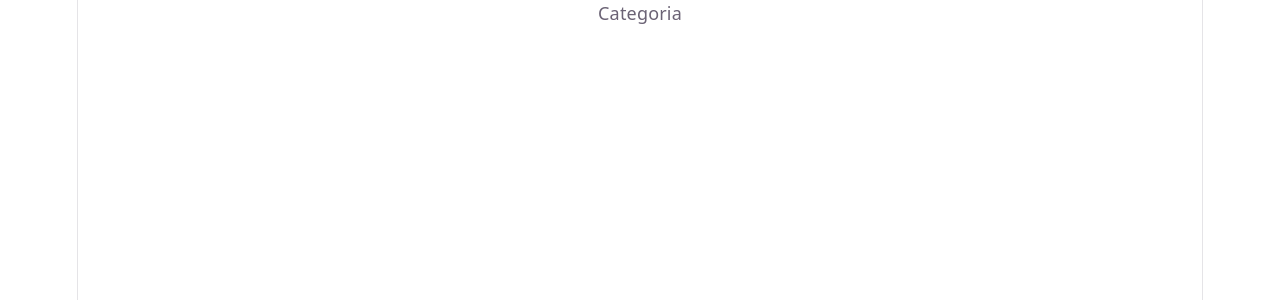
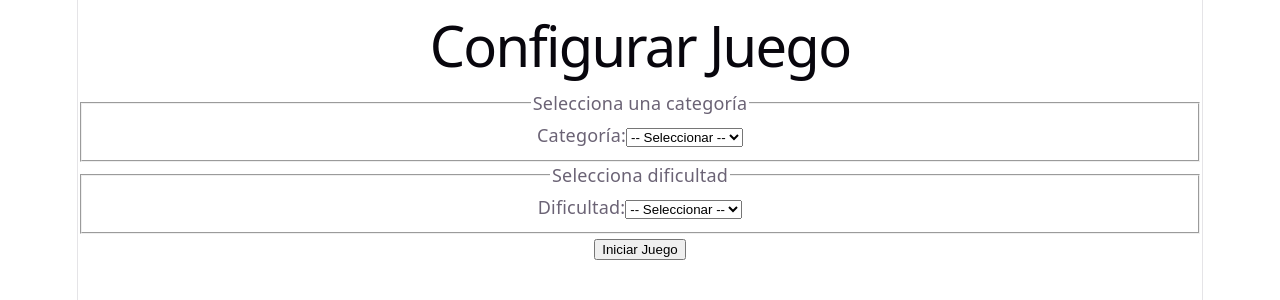
Before and after one commit to LChiza5/ProyectoWeb1, a React (Vite) app in the folder ProyectoTriviaWeb/: page /category in a window 1280 px wide. Shown: the top 300 px of the page. Built offline with nearby package versions, Linux system fonts and the light colour scheme.

Commit message:
Pagina Category
Se implementa la selección de categoría y dificultad

```diff
--- a/ProyectoTriviaWeb/src/pages/Category.jsx
+++ b/ProyectoTriviaWeb/src/pages/Category.jsx
@@ -1,3 +1,67 @@
+import { useState } from "react";
+import { useNavigate } from "react-router-dom";
+
 export default function Category() {
-  return <div>Categoria</div>;
+  const [categoria, setCategoria] = useState("");
+  const [dificultad, setDificultad] = useState("");
+  const navigate = useNavigate();
+
+  const iniciarJuego = () => {
+    if (!categoria || !dificultad) {
+      alert("Seleccione categoría y dificultad");
+      return;
+    }
+
+    navigate("/game", {
+      state: { categoria, dificultad },
+    });
+  };
+
+  return (
+    <main>
+      <header>
+        <h1>Configurar Juego</h1>
+      </header>
+
+      <section>
+        <form>
+          <fieldset>
+            <legend>Selecciona una categoría</legend>
+
+            <label htmlFor="categoria">Categoría:</label>
+            <select
+              id="categoria"
+              value={categoria}
+              onChange={(e) => setCategoria(e.target.value)}
+            >
+              <option value="">-- Seleccionar --</option>
+              <option value="history">Historia</option>
+              <option value="science">Ciencia</option>
+              <option value="sports">Deportes</option>
+              <option value="music">Música</option>
+            </select>
+          </fieldset>
+          <fieldset>
+            <legend>Selecciona dificultad</legend>
+
+            <label htmlFor="dificultad">Dificultad:</label>
+            <select
+              id="dificultad"
+              value={dificultad}
+              onChange={(e) => setDificultad(e.target.value)}
+            >
+              <option value="">-- Seleccionar --</option>
+              <option value="easy">Fácil</option>
+              <option value="medium">Media</option>
+              <option value="hard">Difícil</option>
+            </select>
+          </fieldset>
+
+          <button type="button" onClick={iniciarJuego}>
+            Iniciar Juego
+          </button>
+        </form>
+      </section>
+    </main>
+  );
 }
```
